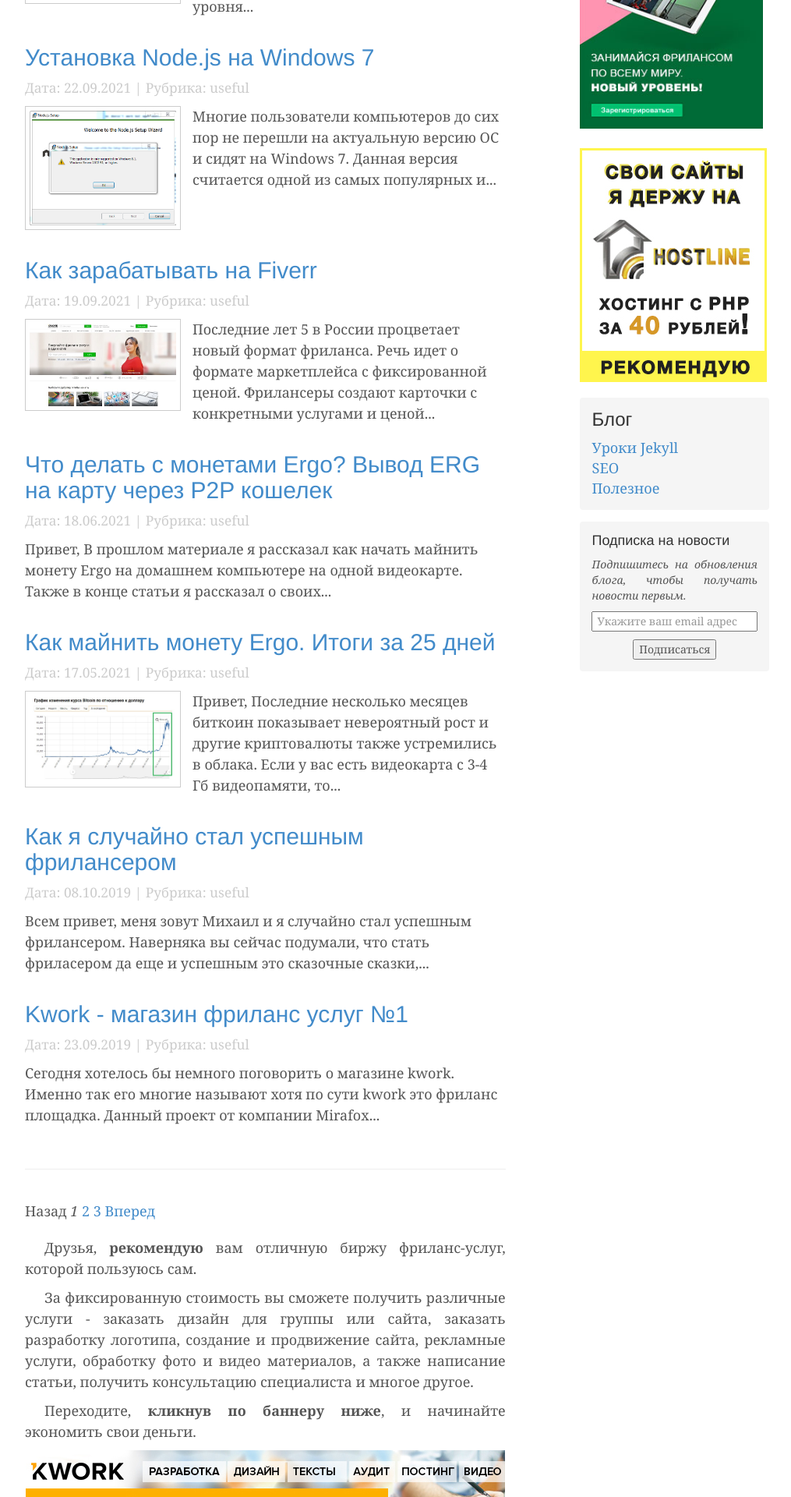
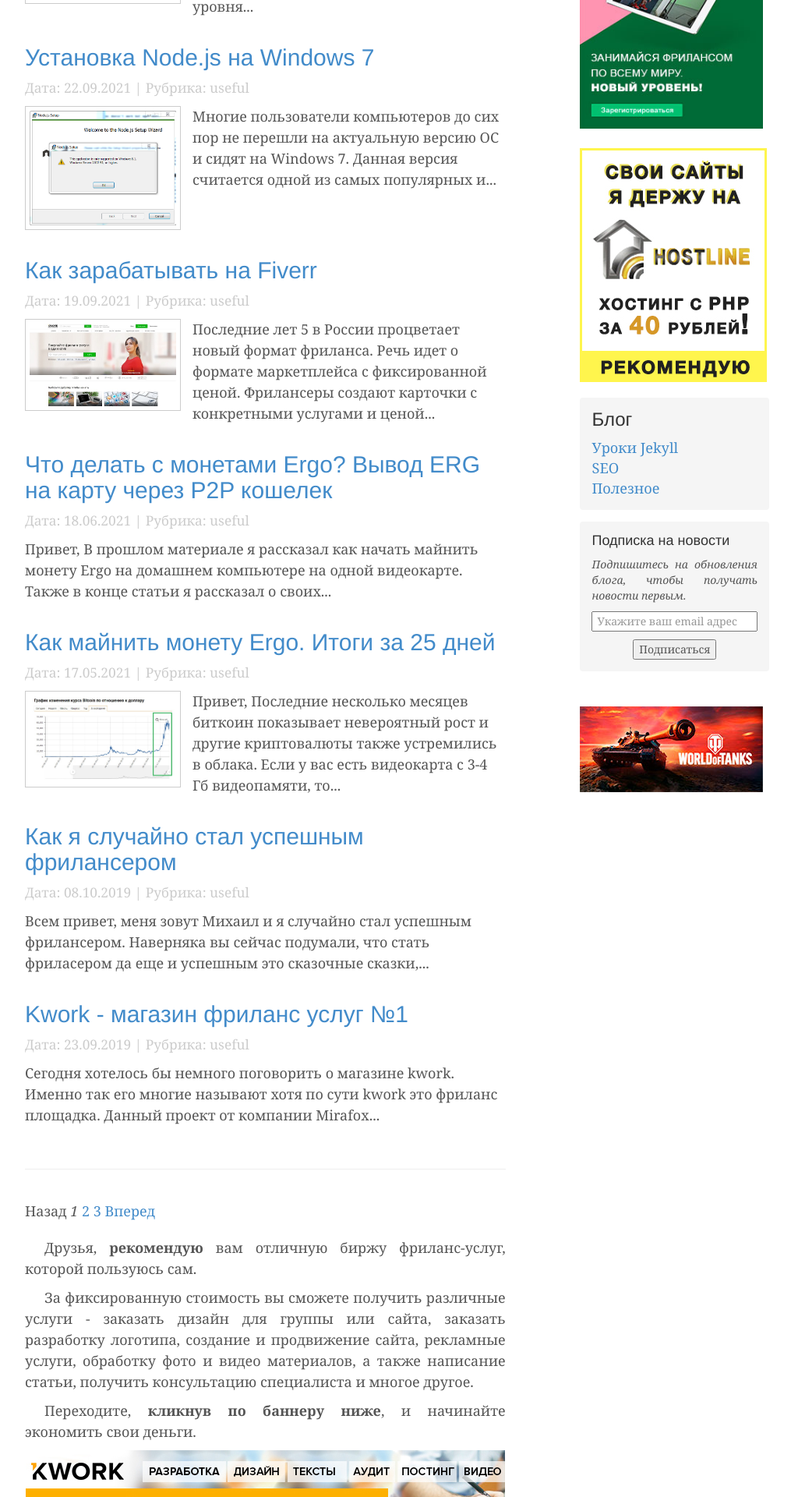
Before and after one commit to htmlblog/htmlblog.github.io, a Jekyll site: the page built from index.html, in a window 1280 px wide. Shown: the part 443-2363 px from the top of the page at 78% size, without its empty margins (138-1153 px from the left). Built offline with Jekyll 4.4.1, drawn with Linux system fonts in a browser that asks for light colours; the list of posts is cut into pages by our own code; comment, search, counter and statistics services are not loaded.

Commit message:
Updated Wot and 1 other file

```diff
--- a/_includes/sidebar.html
+++ b/_includes/sidebar.html
@@ -38,3 +38,7 @@
 	(adsbygoogle = window.adsbygoogle || []).push({});
 	</script>
 </div>
+
+<div class="sidebar-module sidebar-module-ads">
+	<a href="https://worldoftanks.tk/" target="_blank"><img src="/uploads/wot.jpg" alt="Новости World of Tanks"  title="играть в танки"></a>
+</div>
```
Also changed, not shown: _uploads/wot.jpg (added).
